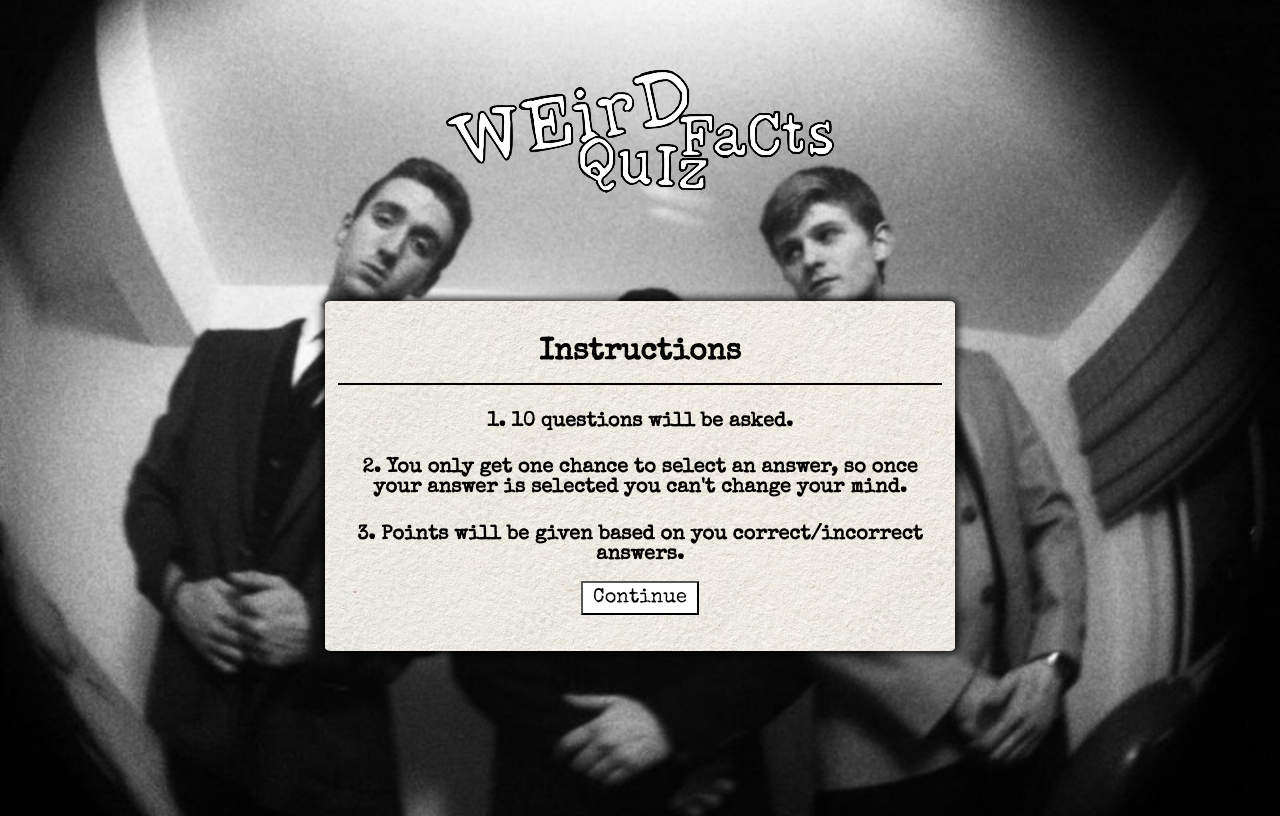
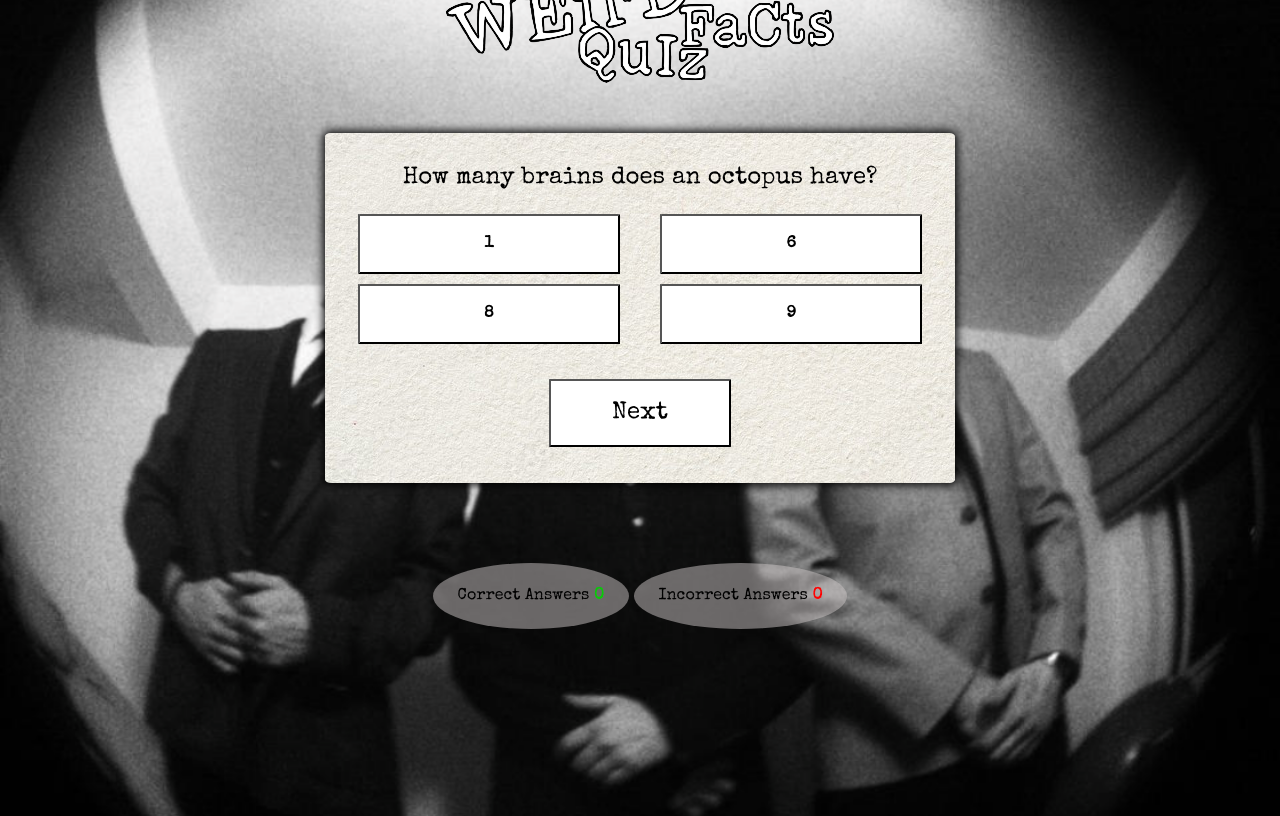
Before and after one commit to et9719/practice, a plain HTML site: page index.html in a window 1280 px wide. Drawn offline with nearby package versions, Linux system fonts and the light colour scheme.

Commit message:
Add answer choices

```diff
--- /dev/null
+++ b/assets/css/pstyle.css
@@ -0,0 +1,124 @@
+body {
+    font-family: 'Special Elite', cursive;
+    text-align: center;
+    height: 100vh;
+}
+
+.logo {
+    position: relative;
+    top: -10%;
+}
+
+#container {
+    background-image: url("../images/paper.jpg");
+    box-sizing: border-box;
+    border-radius: 1%;
+    width: 60%;
+    height: 55vh;
+    max-height: 350px;
+    max-width: 630px;
+    margin-left: auto;
+    margin-right: auto;
+    padding: 1%;
+    box-shadow: 0 0 10px 2px;
+    position: relative;
+    top: -10%;
+}
+
+.btn {
+    background-color: white;
+    position:relative;
+    margin: 30px auto;
+    border-width: 2px;
+    border-style:outset;
+    border-color: rgb(85, 85, 85);
+    border-radius: 1%;
+}
+
+.btn:hover {
+    border-style:inset;
+    border-width: 3px;
+}
+
+/* Start Section  */
+#start {
+    font-size: 1.5rem;
+    top: 85px;
+    padding: 20px 40px;
+    width: 10%;
+    display: none;
+}
+
+/* Instructions Section */
+#instructions {
+     display: none;
+}
+
+#instructions h2 {
+    font-size: 30px;
+    border-bottom: 2px solid black;
+    padding-bottom: 15px;
+}
+
+#instructions h4 {
+    font-size: 20px;
+}
+
+#continue {
+    font-family: 'Special Elite', cursive;
+    font-size: 20px;
+    padding: 5px 10px;
+    bottom: 40px;
+}
+
+/* Quiz Section */
+
+#quiz {
+    display: block;
+}
+
+#questionText {
+    font-weight:lighter;
+}
+
+#optionList {
+    display: grid;
+    grid-template-columns: repeat(2, auto);
+}
+
+.choice_que {
+    background-color: white;
+    padding: 20px 80px;
+    margin: 5px 20px;
+}
+
+#next {
+    font-size: 1.5rem;
+    top: 85px;
+    padding: 20px 40px;
+    width: 30%;
+    font-family: 'Special Elite',cursive;
+    position: relative;
+    top: 0;
+    /* display: none;  */
+}
+
+
+/* score area */
+#score {
+    color: rgb(7, 204, 7);
+    font-weight: bold;
+}
+
+#incorrect {
+    color: red;
+    font-weight: bold;
+}
+
+.scores {
+    display: inline-block;
+    padding: 25px;
+    margin: 0;
+    background-color: rgba(204, 197, 197, 0.5);
+    border-radius: 50% ;
+}
--- a/assets/css/style.css
+++ /dev/null
@@ -1,80 +0,0 @@
-body {
-    font-family: 'Special Elite', cursive;
-    text-align: center;
-    display: grid;
-    place-items: center;
-    height: 100vh;
-}
-
-.logo {
-    position: relative;
-    top: -10%;
-}
-
-#container {
-    background-image: url("../images/paper.jpg");
-    box-sizing: border-box;
-    border-radius: 1%;
-    width: 60%;
-    height: 55vh;
-    max-height: 350px;
-    max-width: 630px;
-    margin-left: auto;
-    margin-right: auto;
-    padding: 1%;
-    box-shadow: 0 0 10px 2px;
-    position: relative;
-    top: -20%;
-}
-
-/* Start Section  */
-#start {
-    font-size: 1.5rem;
-    background-color: white;
-    position: relative;
-    top: 85px;
-    padding: 20px 40px;
-    width: 10%;
-    margin: 30px auto;
-    border-width: 2px;
-    border-style: outset;
-    border-color: rgb(85, 85, 85);
-    border-radius: 1%;
-    display: none;
-}
-
-#start:hover {
-    border-style:inset;
-    border-width: 3px;
-}
-
-/* Instructions Section */
-/* #instructions {
-     display: none;
-}*/
-
-#instructions h2 {
-    font-size: 30px;
-    border-bottom: 2px solid black;
-    padding-bottom: 15px;
-}
-
-#instructions h4 {
-    font-size: 20px;
-}
-
-#continue {
-    font-family: 'Special Elite', cursive;
-    font-size: 20px;
-    background-color: white;
-    padding: 5px 10px;
-    margin: 30px auto;
-    border-width: 2px;
-    border-style: outset;
-    border-color: rgb(85, 85, 85);
-    border-radius: 1%;
-    position:relative;
-    bottom: 40px;
-}
-
-/* Quiz Section */
--- a/index.html
+++ b/index.html
@@ -8,7 +8,7 @@
     <link rel="preconnect" href="https://fonts.googleapis.com">
     <link rel="preconnect" href="https://fonts.gstatic.com" crossorigin>
     <link href="https://fonts.googleapis.com/css2?family=Special+Elite&display=swap" rel="stylesheet">
-    <link rel="stylesheet" href="assets/css/style.css">
+    <link rel="stylesheet" href="assets/css/pstyle.css">
     <title>Weird Facts Quiz</title>
     <style>
         body {
@@ -25,7 +25,7 @@
 
     <div id="container">
     <!-- Start Section -->
-        <div id="start"> Start </div>
+        <div id="start" class="btn"> Start </div>
     <!-- Instructions Section -->
         <div id="instructions">
             <h2> Instructions </h2>
@@ -33,11 +33,25 @@
             <h4> 2. You only get one chance to select an answer, so once your answer
                  is selected you can't change your mind. </h4>
             <h4> 3. Points will be given based on you correct/incorrect answers. </h4>
-            <button id="continue">Continue</button>
+            <button id="continue" class="btn">Continue</button>
         </div>
     <!-- Quiz Section -->
-         <div id="quiz-section"></div>
+         <div id="quiz">
+            <h2 id="questionText"> How many brains does an octopus have? </h2>
+    <!-- Answer Choices-->
+            <div id="optionList">
+                <h4 class="choice_que btn" id="option1">1</h4>
+                <h4 class="choice_que btn" id="option2">6</h4>
+                <h4 class="choice_que btn" id="option3">8</h4>
+                <h4 class="choice_que btn" id="option4">9</h4>
+            </div>
+            <button id="next" class="btn"> Next </button>
+         </div>
 
+    </div>
+    <div id="score-area">
+        <p class="scores">Correct Answers <span id="score">0</span></p>
+        <p class="scores">Incorrect Answers <span id="incorrect">0</span></p>
     </div>
     <script src="assets/js/script.js"></script>
 </body>
```
